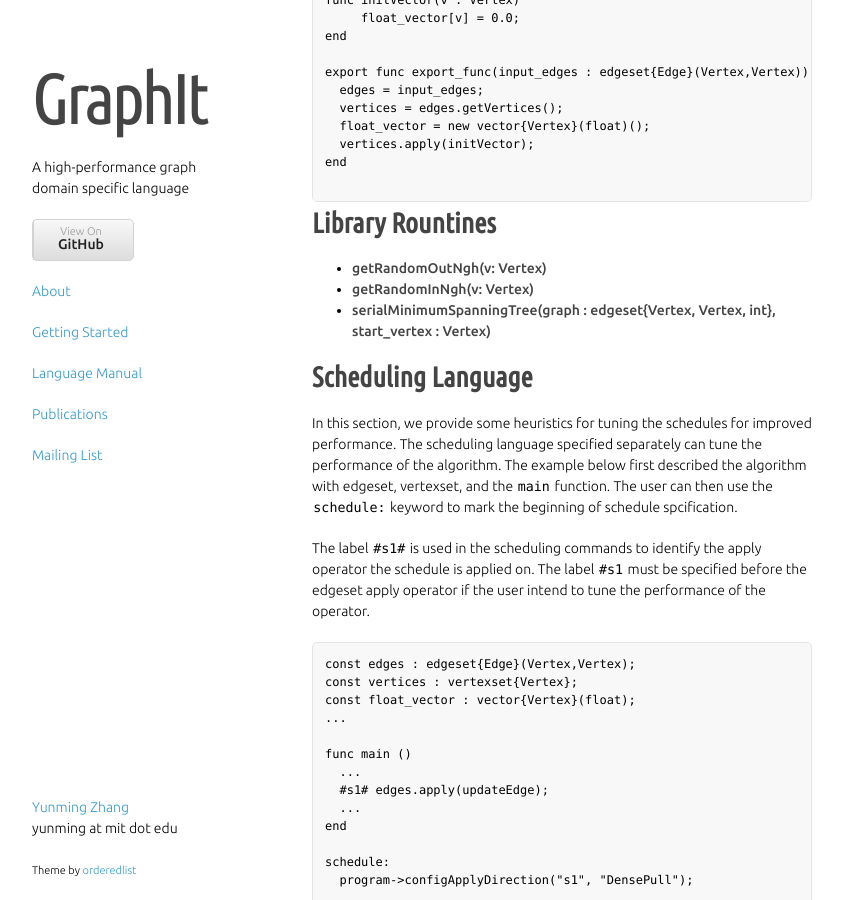
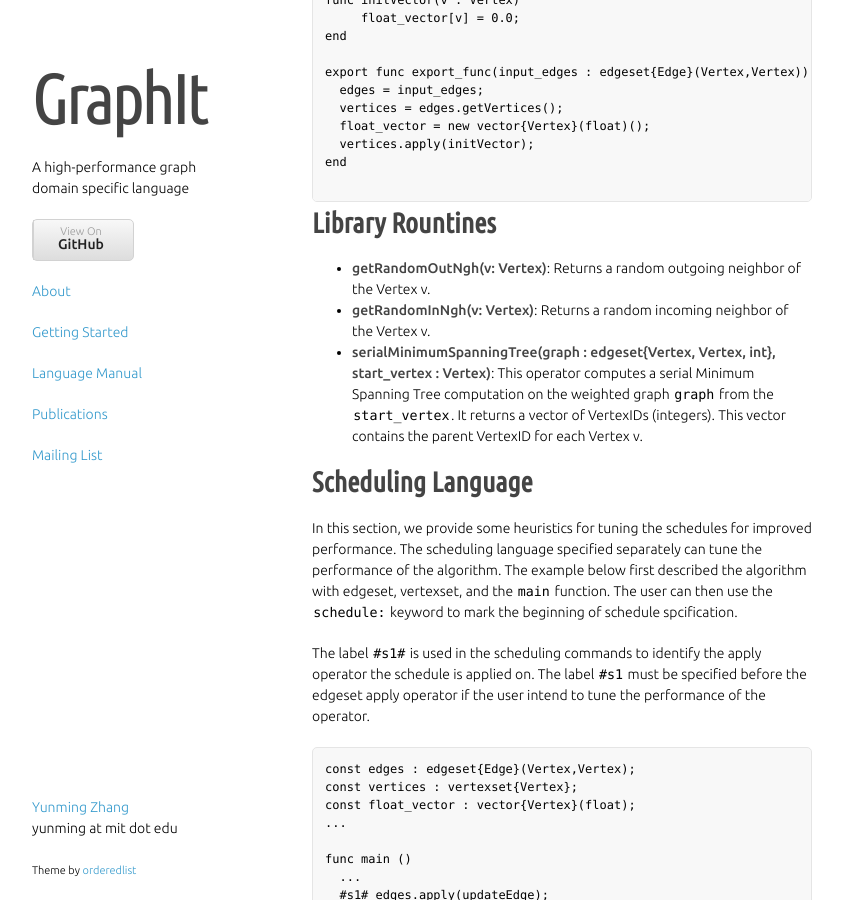
Before and after one commit to yunmingzhang17/yunmingzhang17.github.io, a Jekyll site: the page built from language.md, in a window 1280 px wide and 900 px high, scrolled down 7777 px. Shown: the whole window, without its empty margins (218-1061 px from the left). Built offline with Jekyll 4.4.1, drawn with Linux system fonts in a browser that asks for light colours; nearby versions of some CDN libraries; some web fonts are replaced; library files that are not in the unit come from our copies; some of the changed text lies outside the part shown.

Commit message:
adding some basic documentation for a few runtime libraries

````diff
--- a/language.md
+++ b/language.md
@@ -357,9 +357,9 @@ end
 
 # Library Rountines
 
-* __getRandomOutNgh(v: Vertex)__
-* __getRandomInNgh(v: Vertex)__
-* __serialMinimumSpanningTree(graph : edgeset{Vertex, Vertex, int}, start_vertex : Vertex)__
+* __getRandomOutNgh(v: Vertex)__: Returns a random outgoing neighbor of the Vertex v.
+* __getRandomInNgh(v: Vertex)__: Returns a random incoming neighbor of the Vertex v.
+* __serialMinimumSpanningTree(graph : edgeset{Vertex, Vertex, int}, start_vertex : Vertex)__: This operator computes a serial Minimum Spanning Tree computation on the weighted graph `graph` from the `start_vertex`. It returns a vector of VertexIDs (integers). This vector contains the parent VertexID for each Vertex v.
 
 # Scheduling Language
 
@@ -402,7 +402,7 @@ Some existing schedules
 There are many predfined schedules in the [__input_with_schedules__ directory](https://github.com/GraphIt-DSL/graphit/tree/master/test/input_with_schedules).
 For a specific graph and application, the [script](https://github.com/GraphIt-DSL/graphit/blob/master/graphit_eval/eval/table7/benchmark.py#L16) shows the best schedule.
 
-In general, the following schedule achieves reasonable perforamnce on social networks.
+In general, the following schedule achieves reasonable perforamnce on social networks (assuming the relevant edgeset apply operator is labeled with `#s1`).
 ```
 schedule:
     program->configApplyDirection("s1","SparsePush-DensePull");
````
Also changed, not shown: 1 other file.
